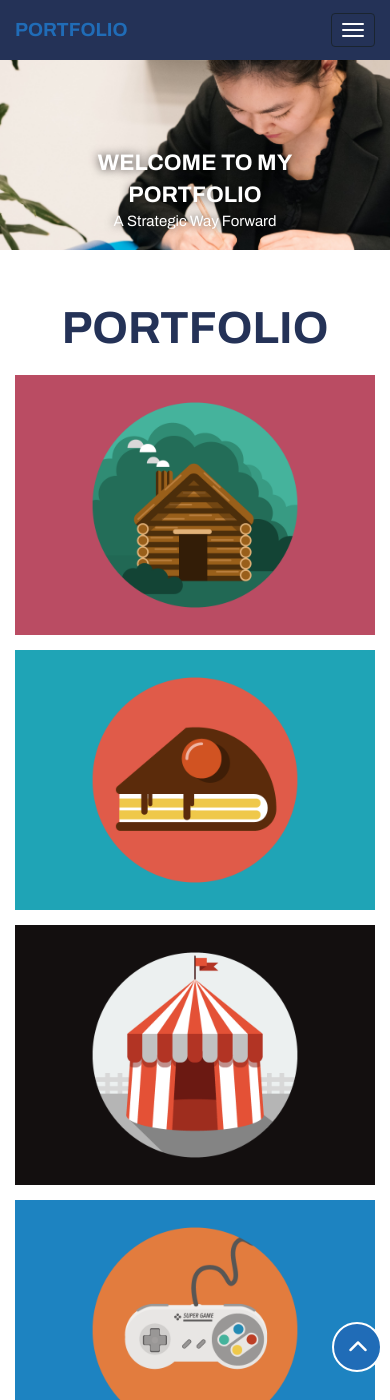
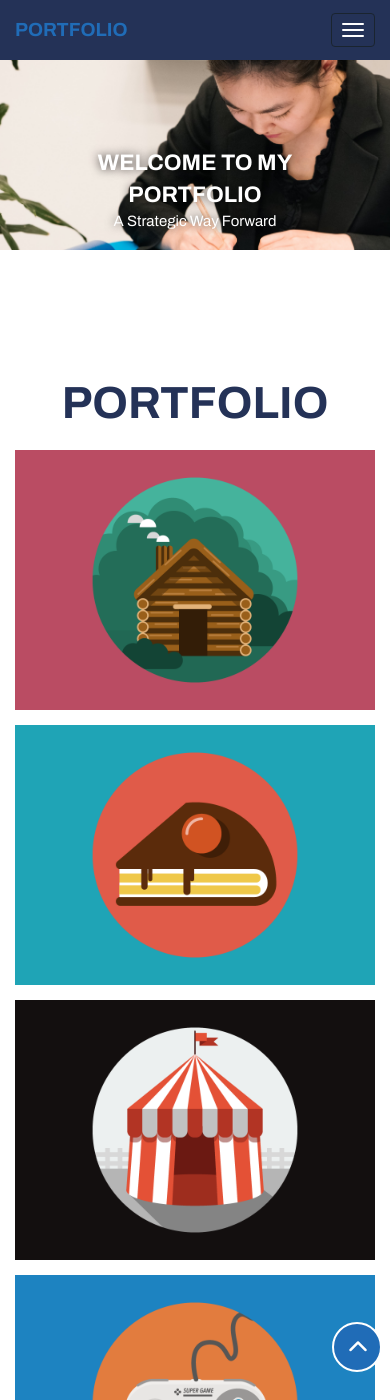
Before and after one commit to Kelly-Portfolio/Kelly-Portfolio.github.io, a Jekyll site: the page built from _posts/2014-07-18-project-1.markdown, in a window 390 px wide and 1400 px high. Built offline with Jekyll 4.4.1, drawn with Linux system fonts in a browser that asks for light colours.

Commit message:
test media

```diff
--- a/_includes/css/main.css
+++ b/_includes/css/main.css
@@ -248,7 +248,7 @@ section.success {
 
 @media(max-width:767px) {
     section {
-        padding: 100px 0;
+        /*padding: 100px 0;*/
     }
 
     section.first {
```
